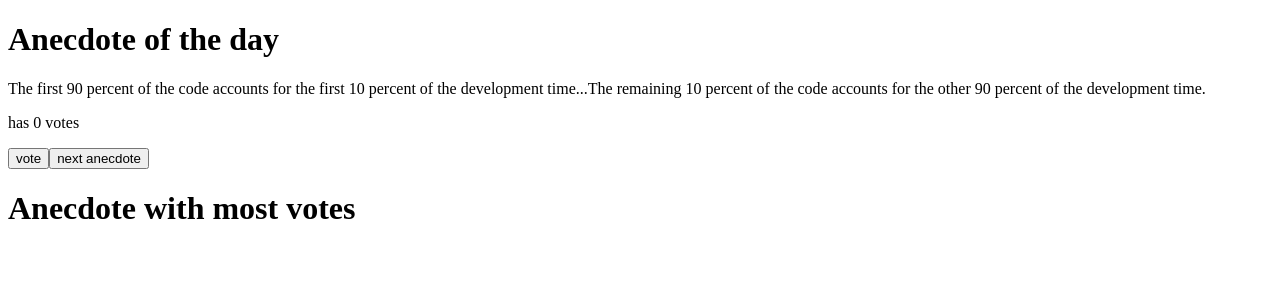
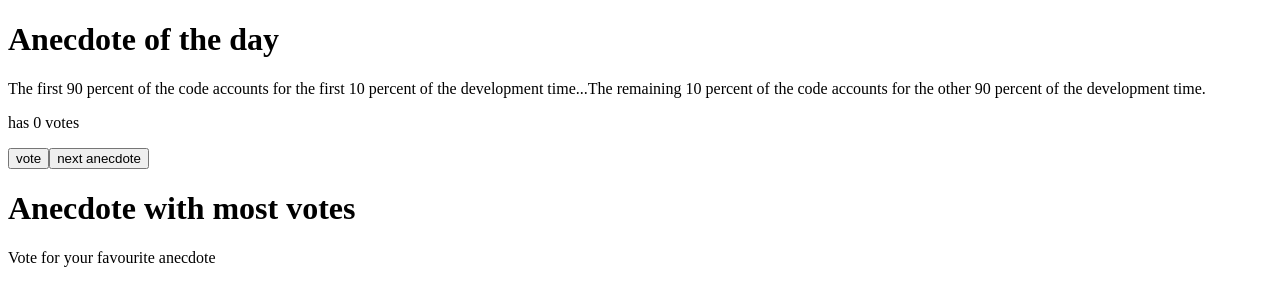
Before and after one commit to sebwylleman/fullstack-open, a React (Vite) app in the folder part01/anecdotes/: page / in a window 1280 px wide. Shown: the top 306 px of the page. Built offline with nearby package versions, Linux system fonts and the light colour scheme.

Commit message:
most voted anecdote

```diff
--- a/part01/anecdotes/src/App.jsx
+++ b/part01/anecdotes/src/App.jsx
@@ -9,6 +9,13 @@ const Anecdote = ({ text, votesCount }) => {
       <p>has {votesCount} votes</p>
     </>
   )
+}
+
+const Winner = ({ bestAnecdote, allVotes }) => {
+  if (allVotes.some((number) => number !== 0)) {
+    return <p>{bestAnecdote}</p>
+  }
+  return <p>Vote for your favourite anecdote</p>
 }
 
 const Button = ({ handleClick, label }) => (
@@ -43,6 +50,12 @@ const App = () => {
     setVote(newVotes)
   }
 
+  const mostVoted = () => {
+    const maxVote = Math.max(...votes)
+    const maxIndex = votes.indexOf(maxVote)
+    return anecdotes[maxIndex]
+  }
+
   return (
     <>
       <Header text="Anecdote of the day" />
@@ -50,6 +63,7 @@ const App = () => {
       <Button handleClick={handleVoteClick} label="vote" />
       <Button handleClick={handleAnecdoteClick} label="next anecdote" />
       <Header text="Anecdote with most votes" />
+      <Winner bestAnecdote={mostVoted()} allVotes={votes} />
     </>
   )
 }
```
